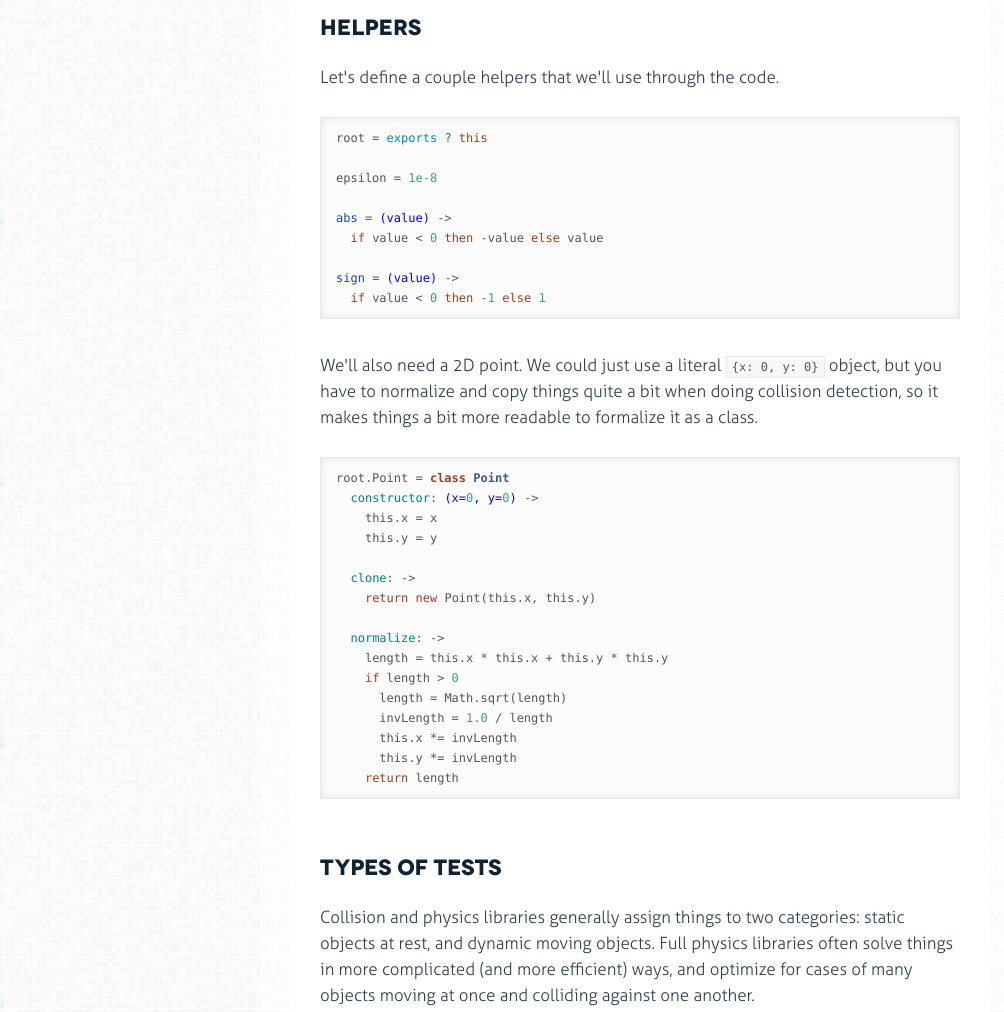
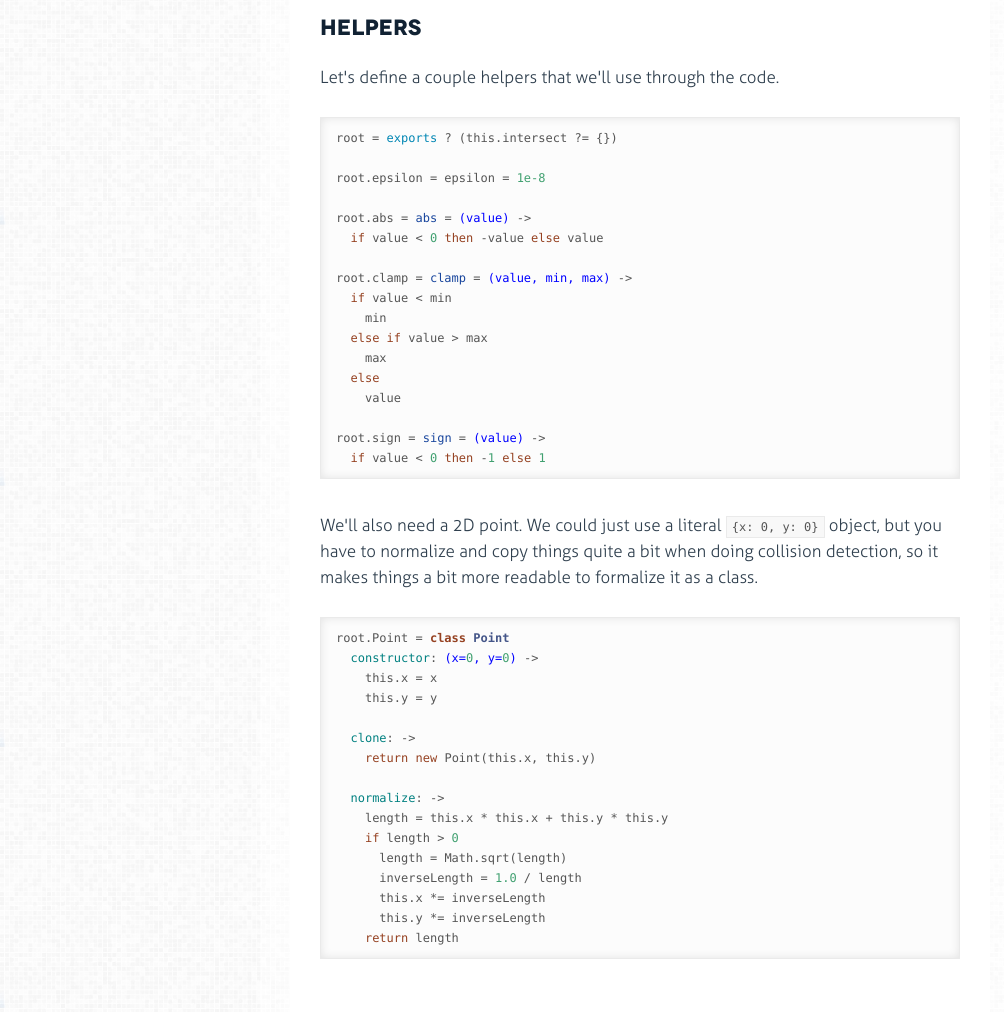
Before and after one commit to noonat/intersect, a website: page index.html in a window 1280 px wide. Shown: the part 820-1832 px from the top of the page, without its empty margins (0-1004 px from the left). Drawn offline with Linux system fonts and the light colour scheme.

Commit message:
Namespacing intersect variables in the browser

```diff
--- a/examples.js
+++ b/examples.js
@@ -1,8 +1,10 @@
 // Generated by CoffeeScript 1.6.3
 (function() {
-  var AABBAABBExample, AABBPointExample, AABBSegmentExample, AABBSweptAABBExample, Example, MultipleAABBSweptAABBExample, ready,
+  var AABB, AABBAABBExample, AABBPointExample, AABBSegmentExample, AABBSweptAABBExample, Example, MultipleAABBSweptAABBExample, Point, ready,
     __hasProp = {}.hasOwnProperty,
     __extends = function(child, parent) { for (var key in parent) { if (__hasProp.call(parent, key)) child[key] = parent[key]; } function ctor() { this.constructor = child; } ctor.prototype = parent.prototype; child.prototype = new ctor(); child.__super__ = parent.prototype; return child; };
+
+  AABB = intersect.AABB, Point = intersect.Point;
 
   Example = (function() {
     function Example(context, width, height) {
@@ -357,9 +359,7 @@
     for (id in exampleIds) {
       exampleConstructor = exampleIds[id];
       anchor = document.getElementById(id);
-      if (!anchor) {
-        continue;
-      }
+      if (anchor) {
         canvas = document.createElement('canvas');
         anchor.parentNode.insertBefore(canvas, anchor.nextSibling);
         width = canvas.width = 640;
@@ -369,6 +369,7 @@
         example = new exampleConstructor(context, width, height);
         if (example) {
           examples.push(example);
+        }
       }
     }
     return setInterval(function() {
--- a/index.html
+++ b/index.html
@@ -59,14 +59,22 @@ fairly readable.</p>
         <p>Let&#39;s define a couple helpers that we&#39;ll use through the code.</p>
 
 
-          <div class='highlight'><pre>root = <span class="built_in">exports</span> ? <span class="keyword">this</span>
+          <div class='highlight'><pre>root = <span class="built_in">exports</span> ? (this.intersect ?= {})
 
-epsilon = <span class="number">1e-8</span>
+root.epsilon = epsilon = <span class="number">1e-8</span>
 
-<span class="function"><span class="title">abs</span> = <span class="params">(value)</span> -&gt;</span>
+root.abs = <span class="function"><span class="title">abs</span> = <span class="params">(value)</span> -&gt;</span>
   <span class="keyword">if</span> value &lt; <span class="number">0</span> <span class="keyword">then</span> -value <span class="keyword">else</span> value
 
-<span class="function"><span class="title">sign</span> = <span class="params">(value)</span> -&gt;</span>
+root.clamp = <span class="function"><span class="title">clamp</span> = <span class="params">(value, min, max)</span> -&gt;</span>
+  <span class="keyword">if</span> value &lt; min
+    min
+  <span class="keyword">else</span> <span class="keyword">if</span> value &gt; max
+    max
+  <span class="keyword">else</span>
+    value
+
+root.sign = <span class="function"><span class="title">sign</span> = <span class="params">(value)</span> -&gt;</span>
   <span class="keyword">if</span> value &lt; <span class="number">0</span> <span class="keyword">then</span> -<span class="number">1</span> <span class="keyword">else</span> <span class="number">1</span></pre></div>
 
 
@@ -88,9 +96,9 @@ detection, so it makes things a bit more readable to formalize it as a class.</p
     length = this.x * this.x + this.y * this.y
     <span class="keyword">if</span> length &gt; <span class="number">0</span>
       length = Math.sqrt(length)
-      invLength = <span class="number">1.0</span> / length
-      this.x *= invLength
-      this.y *= invLength
+      inverseLength = <span class="number">1.0</span> / length
+      this.x *= inverseLength
+      this.y *= inverseLength
     <span class="keyword">return</span> length</pre></div>
 
 
@@ -195,7 +203,6 @@ on the edge of the box.</p>
 
 
           <div class='highlight'><pre>  <span class="attribute">intersectPoint</span>: <span class="function"><span class="params">(point)</span> -&gt;</span>
-
     dx = point.x - this.pos.x
     px = this.half.x - abs(dx)
     <span class="keyword">return</span> <span class="literal">null</span> <span class="keyword">if</span> px &lt;= <span class="number">0</span>
@@ -324,7 +331,6 @@ edge. This can cause weird behavior for moving boxes, so you should use
 
 
           <div class='highlight'><pre>  <span class="attribute">intersectAABB</span>: <span class="function"><span class="params">(box)</span> -&gt;</span>
-
     dx = box.pos.x - this.pos.x
     px = (box.half.x + this.half.x) - abs(dx)
     <span class="keyword">return</span> <span class="literal">null</span> <span class="keyword">if</span> px &lt;= <span class="number">0</span>
--- a/intersect.js
+++ b/intersect.js
@@ -1,12 +1,12 @@
 // Generated by CoffeeScript 1.6.3
 (function() {
-  var AABB, Hit, Point, Sweep, abs, epsilon, root, sign;
+  var AABB, Hit, Point, Sweep, abs, clamp, epsilon, root, sign;
 
-  root = typeof exports !== "undefined" && exports !== null ? exports : this;
+  root = typeof exports !== "undefined" && exports !== null ? exports : (this.intersect != null ? this.intersect : this.intersect = {});
 
-  epsilon = 1e-8;
+  root.epsilon = epsilon = 1e-8;
 
-  abs = function(value) {
+  root.abs = abs = function(value) {
     if (value < 0) {
       return -value;
     } else {
@@ -14,7 +14,17 @@
     }
   };
 
-  sign = function(value) {
+  root.clamp = clamp = function(value, min, max) {
+    if (value < min) {
+      return min;
+    } else if (value > max) {
+      return max;
+    } else {
+      return value;
+    }
+  };
+
+  root.sign = sign = function(value) {
     if (value < 0) {
       return -1;
     } else {
@@ -39,13 +49,13 @@
     };
 
     Point.prototype.normalize = function() {
-      var invLength, length;
+      var inverseLength, length;
       length = this.x * this.x + this.y * this.y;
       if (length > 0) {
         length = Math.sqrt(length);
-        invLength = 1.0 / length;
-        this.x *= invLength;
-        this.y *= invLength;
+        inverseLength = 1.0 / length;
+        this.x *= inverseLength;
+        this.y *= inverseLength;
       }
       return length;
     };
```
Also changed, not shown: examples.coffee (+11 -9 lines), 1 other file. Lines whose indentation alone changed are shown as unchanged.
